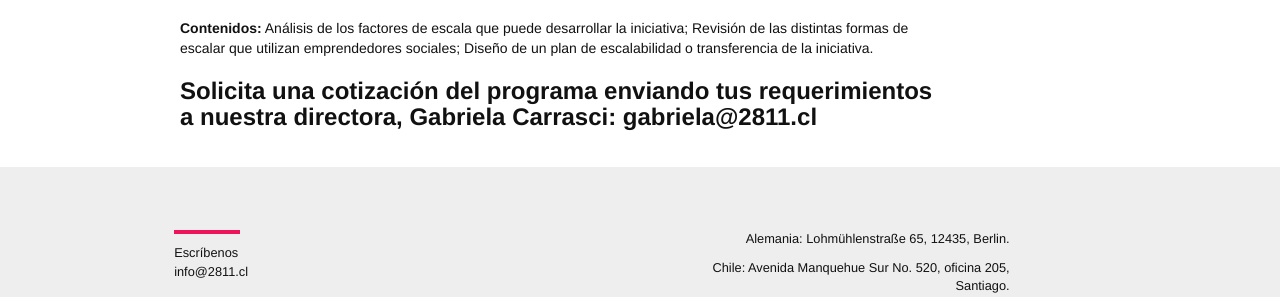
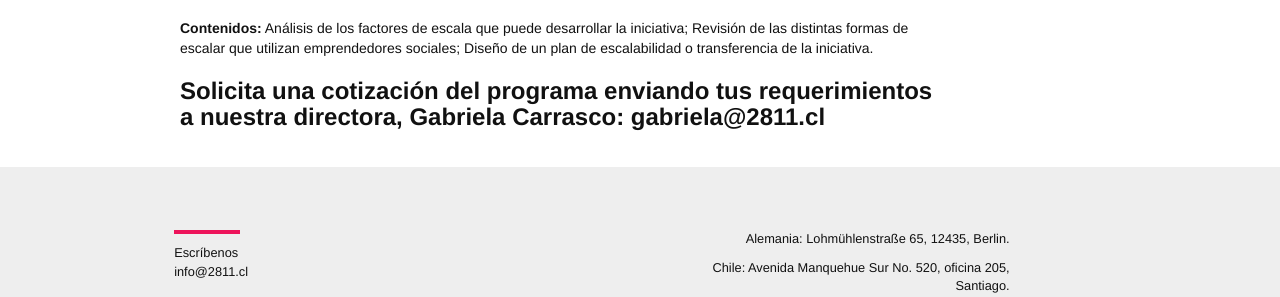
Before and after one commit to 2811Chile/2811Chile.github.io, a Jekyll site: the page built from _posts/2020-05-05-formacion-en-innovacion-social.markdown, in a window 1280 px wide. Shown: the part 1856-2153 px from the top of the page. Built offline with Jekyll 4.4.1, drawn with Linux system fonts in a browser that asks for light colours; nearby versions of some CDN libraries; some web fonts are replaced; our own code applies the rules of GitHub Pages for plain Markdown files.

Commit message:
Updated Formacion En Innovacion Social

```diff
--- a/_posts/2020-05-05-formacion-en-innovacion-social.markdown
+++ b/_posts/2020-05-05-formacion-en-innovacion-social.markdown
@@ -59,4 +59,4 @@ En base a esto, 2811 ofrece módulos de aprendizaje presenciales y virtuales en
 
 **Contenidos:** Análisis de los factores de escala que puede desarrollar la iniciativa; Revisión de las distintas formas de escalar que utilizan emprendedores sociales; Diseño de un plan de escalabilidad o transferencia de la iniciativa.
 
-### **Solicita una cotización del programa enviando tus requerimientos a nuestra directora, Gabriela Carrasci: gabriela@2811.cl**
+### **Solicita una cotización del programa enviando tus requerimientos a nuestra directora, Gabriela Carrasco: gabriela@2811.cl**
```
